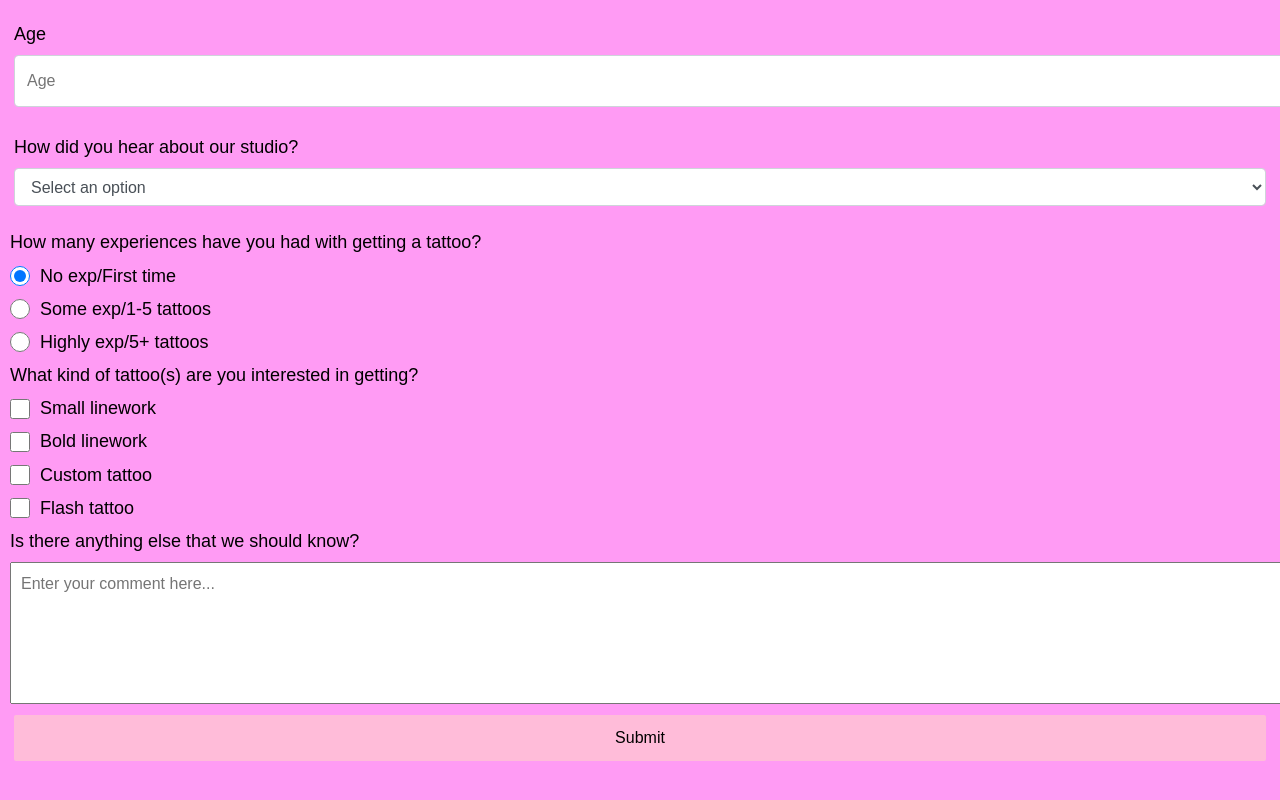
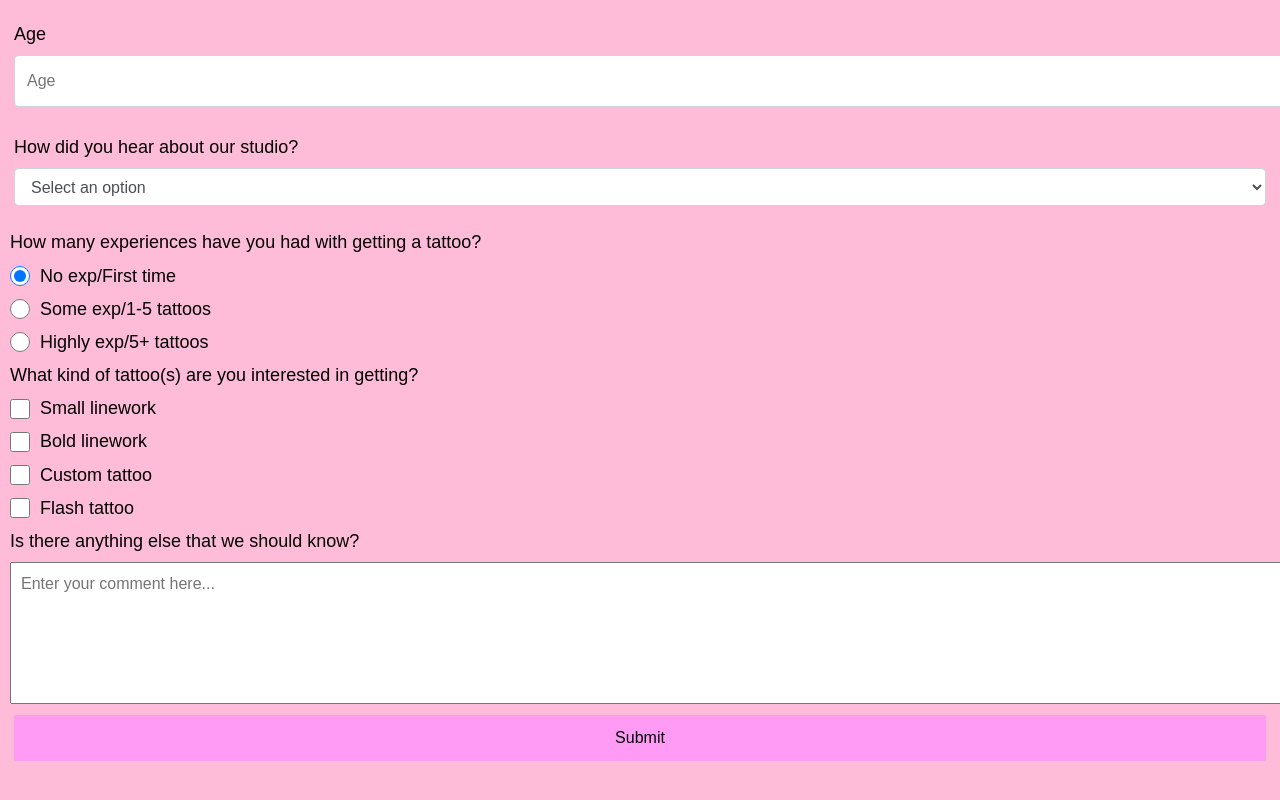
Before and after one commit to rzkxaa/tattoo-inquiry-form, a plain HTML site: page index.html in a window 1280 px wide. Shown: the part 400-1200 px from the top of the page. Drawn offline with Linux system fonts and the light colour scheme.

Commit message:
Update style.css

```diff
--- a/style.css
+++ b/style.css
@@ -3,7 +3,7 @@ body {
     font-size: 1rem;
     font-weight: 400;
     line-height: 1.4;
-    background-color: rgb(255, 155, 244);
+    background-color: #ffbcd9;
     margin: 0;
   }
 
@@ -110,7 +110,7 @@ body {
     display: block;
     width: 100%;
     padding: 0.75rem;
-    background: #ffbcd9;
+    background: rgb(255, 155, 244);
     color: black;
     border-radius: 2px;
     cursor: pointer;
```
